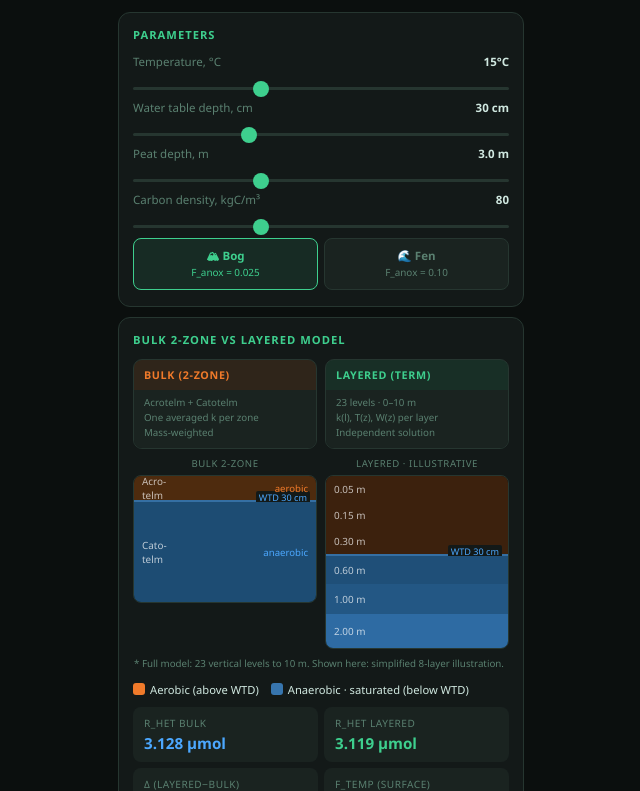
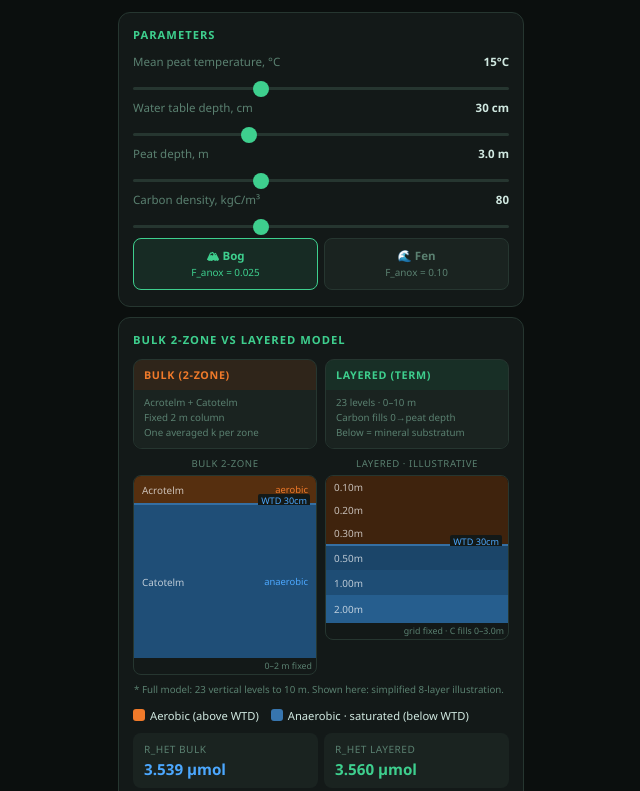
Before and after one commit to artemidaalcohol/ENVIROMIS2026_poster, a plain HTML site: page heterotrophic.html in a window 1280 px wide. Both pictures are taken after a click on the button "Explore model →". Shown: the top 791 px of the page, without its empty margins (319-959 px from the left). Drawn offline with nearby package versions, Linux system fonts and the light colour scheme.

Commit message:
new hetresp

```diff
--- a/heterotrophic.html
+++ b/heterotrophic.html
@@ -116,7 +116,7 @@ input[type=range]::-webkit-slider-thumb{-webkit-appearance:none;width:16px;heigh
 
 <div class="card">
   <div class="ctitle">Parameters</div>
-  <div class="cl">Temperature, °C <span id="lT">15</span></div>
+  <div class="cl">Mean peat temperature, °C <span id="lT">15</span></div>
   <input type="range" min="5" max="35" value="15" id="sT" oninput="update()">
   <div class="cl">Water table depth, cm <span id="lW">30</span></div>
   <input type="range" min="0" max="100" value="30" id="sW" oninput="update()">
@@ -135,11 +135,11 @@ input[type=range]::-webkit-slider-thumb{-webkit-appearance:none;width:16px;heigh
   <div class="cmp">
     <div class="mbox">
       <div class="mhdr bulk">Bulk (2-zone)</div>
-      <div class="mnote">Acrotelm + Catotelm<br>One averaged k per zone<br>Mass-weighted</div>
+      <div class="mnote">Acrotelm + Catotelm<br>Fixed 2 m column<br>One averaged k per zone</div>
     </div>
     <div class="mbox">
       <div class="mhdr lay">Layered (TerM)</div>
-      <div class="mnote">23 levels · 0–10 m<br>k(l), T(z), W(z) per layer<br>Independent solution</div>
+      <div class="mnote">23 levels · 0–10 m<br>Carbon fills 0→peat depth<br>Below = mineral substratum</div>
     </div>
   </div>
 
@@ -215,111 +215,162 @@ const K_BOG=[0.11467,0.08805,0.06264,0.03448,0.01836,0.01018,0.00317,1.85e-5,1.1
 const K_FEN=[0.15810,0.07205,0.03261,0.01237,0.00409,0.00120,1.47e-4,4.09e-5,3.02e-5,2.27e-5,1.70e-5,1.41e-5,1.21e-5,1.05e-5,9.31e-6,8.70e-6,7.40e-6,6.48e-6,5.56e-6,3.02e-6,3.02e-6,3.02e-6,3.02e-6];
 const DEPTHS=[0.05,0.10,0.15,0.20,0.25,0.30,0.40,0.50,0.60,0.80,1.0,1.2,1.5,2.0,2.5,3.0,3.5,4.0,4.5,5.5,6.5,7.5,9.0];
 const DZ    =[0.05,0.05,0.05,0.05,0.05,0.05,0.10,0.10,0.10,0.20,0.2,0.2,0.3,0.5,0.5,0.5,0.5,0.5,0.5,1.0,1.0,1.0,1.5];
-const VIZ   =[0.05,0.15,0.30,0.60,1.0,2.0,4.0,7.0]; // illustrative 8 layers
-const VIZ_H =[26,26,26,28,30,34,38,42];
+// ── Illustrative 8-layer grid (fixed, depth labels scale with pd slider) ──
+// The GRID is fixed at 23 levels in the real model — pd controls how many
+// layers have carbon (from top down). Below pd = mineral substratum.
+const VIZ_N = 8; // illustrative layers shown
 const FANOX ={bog:0.025,fen:0.10};
 let wtype='bog';
 
 const q10=T=>Math.pow(1.44+0.56*Math.tanh(0.075*(46-T)),0.1*(T-15));
 
-function computeLayered(T,wtdCm,pd,cd){
+// Temperature profile: mean T at surface, realistic lapse down the column
+// T_surface is the AVERAGE temperature of the peat layer (not skin T)
+// Profile: warmer near surface, cools below, minimum at mineral contact
+function tempProfile(Tmean, depth, pd){
+  // Simple: T(z) = Tmean + amplitude*(0.5 - z/pd)
+  // so surface is slightly warmer, mineral base is cooler
+  const amp = 4.0; // °C amplitude across peat
+  return Math.max(0, Tmean + amp*(0.5 - depth/Math.max(pd,0.1)));
+}
+
+function computeLayered(Tmean,wtdCm,pd,cd){
   const k=wtype==='bog'?K_BOG:K_FEN, wtd=wtdCm/100, fa=FANOX[wtype];
   return DEPTHS.map((d,i)=>{
-    if(d>pd) return{r:0,raer:0,ranox:0,d,active:false,belowWT:d>wtd};
-    const Tl=Math.max(5,T-d*0.7);
+    // Carbon only in peat layers (0..pd). Below pd = mineral, no carbon.
+    if(d>pd) return{r:0,raer:0,ranox:0,d,active:false,belowWT:d>wtd,isMineral:true};
+    const Tl=Math.max(0, tempProfile(Tmean, d, pd));
+    if(Tl<5) return{r:0,raer:0,ranox:0,d,active:true,belowWT:d>wtd,isMineral:false,cold:true};
     const ft=q10(Tl);
     const belowWT=d>wtd;
-    // below WTD = saturated = anaerobic dominant
     const wsg=belowWT?0.92:0.10;
-    const C=cd*DZ[i];
+    const C=cd*DZ[i]; // Carbon stock in this layer [kgC/m²]
     const raer=k[i]*C*ft*(1-wsg)*2.64;
     const ranox=k[i]*C*ft*wsg*fa*2.64;
-    return{r:raer+ranox,raer,ranox,d,belowWT,active:true,ft};
+    return{r:raer+ranox,raer,ranox,d,belowWT,active:true,isMineral:false,ft,Tl,C};
   });
 }
 
-function computeBulk(T,wtdCm,pd,cd){
+// Bulk 2-zone: FIXED depth 2 m (illustrative comparison)
+// Acrotelm = 0..WTD, Catotelm = WTD..2m
+// Uses depth-averaged k within each zone
+const BULK_DEPTH = 2.0; // m — fixed for illustration
+function computeBulk(Tmean,wtdCm,pd,cd){
   const k=wtype==='bog'?K_BOG:K_FEN, wtd=wtdCm/100, fa=FANOX[wtype];
-  const ft=q10(T);
+  const effPD=Math.min(pd,BULK_DEPTH); // bulk only goes to 2m or peat depth
+  const ftA=q10(tempProfile(Tmean,wtd*0.5,pd));  // avg T in acrotelm
+  const ftC=q10(tempProfile(Tmean,(wtd+effPD)*0.5,pd)); // avg T in catotelm
   let kA=0,dA=0,kC=0,dC=0;
   DEPTHS.forEach((d,i)=>{
-    if(d>pd) return;
+    if(d>effPD) return;
     if(d<=wtd){kA+=k[i]*DZ[i];dA+=DZ[i];}
-    else      {kC+=k[i]*DZ[i];dC+=DZ[i];}
+    else       {kC+=k[i]*DZ[i];dC+=DZ[i];}
   });
   const kAv=dA>0?kA/dA:0, kCv=dC>0?kC/dC:0;
-  const CA=cd*Math.min(wtd,pd), CC=cd*Math.max(0,pd-wtd);
-  const rA=kAv*CA*ft*0.90*2.64;
-  const rC=(kCv*CC*ft*(1-0.92)*2.64)+(kCv*CC*ft*0.92*fa*2.64);
-  return{total:rA+rC,rA,rC};
+  const CA=cd*Math.min(wtd,effPD);
+  const CC=cd*Math.max(0,effPD-wtd);
+  const rA=kAv*CA*ftA*0.90*2.64;
+  const rC=(kCv*CC*ftC*(1-0.92)*2.64)+(kCv*CC*ftC*0.92*fa*2.64);
+  return{total:rA+rC,rA,rC,effPD};
 }
 
-// Build bulk column: 2 zones only
+// ── Bulk column: fixed 2 m, acro/cato zones ──────────────────────────────────
 function makeBulkCol(wtdCm,pd){
   const el=document.getElementById('col-bulk'); el.innerHTML='';
   const wtd=wtdCm/100;
-  const acroH=Math.round(Math.max(24,Math.min(100,(Math.min(wtd,pd)/pd)*160)));
-  const catoH=Math.round(Math.max(24,Math.min(100,(Math.max(0,pd-wtd)/pd)*160)));
+  const TOTAL_H=180; // px total column height = 2m
+  const pxPerM=TOTAL_H/BULK_DEPTH;
+  const acroH=Math.round(Math.min(wtd,BULK_DEPTH)*pxPerM);
+  const catoH=Math.round(Math.max(0,BULK_DEPTH-wtd)*pxPerM);
+  const peatH=Math.round(Math.min(pd,BULK_DEPTH)*pxPerM);
+  const mineralH=TOTAL_H-peatH;
 
-  if(wtd>0&&wtd<pd){
-    // Acrotelm — aerobic, warm/dry colour
+  // Acrotelm (aerobic, orange)
+  if(acroH>0){
     el.innerHTML+=`<div class="s-layer" style="height:${acroH}px;background:#2A1A08">
-      <div class="s-fill" style="background:rgba(240,122,42,0.18)"></div>
-      <span class="s-depth" style="z-index:1">Acro-<br>telm</span>
-      <span class="s-val" style="z-index:1;color:var(--ora);font-size:0.6rem">aerobic</span>
-    </div>
-    <div class="wtd-div"><span class="wtd-tag">WTD ${wtdCm} cm</span></div>`;
-    // Catotelm — anaerobic, saturated blue
-    el.innerHTML+=`<div class="s-layer" style="height:${catoH}px;background:#082030">
-      <div class="s-fill" style="background:rgba(76,168,255,0.32)"></div>
-      <span class="s-depth" style="z-index:1">Cato-<br>telm</span>
-      <span class="s-val" style="z-index:1;color:var(--blu);font-size:0.6rem">anaerobic</span>
+      <div class="s-fill" style="background:rgba(240,122,42,0.22)"></div>
+      <span class="s-depth" style="z-index:1">Acrotelm</span>
+      <span class="s-val" style="z-index:1;color:var(--ora);font-size:0.59rem">aerobic</span>
     </div>`;
-  } else if(wtd<=0){
-    el.innerHTML+=`<div class="wtd-div"><span class="wtd-tag">WTD 0 cm</span></div>
-    <div class="s-layer" style="height:120px;background:#082030">
-      <div class="s-fill" style="background:rgba(76,168,255,0.32)"></div>
-      <span class="s-depth" style="z-index:1">Fully<br>satur.</span>
+  }
+  // WTD line
+  el.innerHTML+=`<div class="wtd-div"><span class="wtd-tag">WTD ${wtdCm}cm</span></div>`;
+  // Catotelm (anaerobic, blue) — only within peat
+  const catoInPeat=Math.round(Math.max(0,Math.min(pd,BULK_DEPTH)-wtd)*pxPerM);
+  if(catoInPeat>0){
+    el.innerHTML+=`<div class="s-layer" style="height:${catoInPeat}px;background:#082030">
+      <div class="s-fill" style="background:rgba(76,168,255,0.34)"></div>
+      <span class="s-depth" style="z-index:1">Catotelm</span>
+      <span class="s-val" style="z-index:1;color:var(--blu);font-size:0.59rem">anaerobic</span>
     </div>`;
-  } else {
-    el.innerHTML+=`<div class="s-layer" style="height:120px;background:#2A1A08">
-      <div class="s-fill" style="background:rgba(240,122,42,0.18)"></div>
-      <span class="s-depth" style="z-index:1">Fully<br>aerobic</span>
-    </div>
-    <div class="wtd-div"><span class="wtd-tag">WTD ${wtdCm} cm (below peat)</span></div>`;
   }
+  // Mineral substratum (if pd < 2m)
+  if(mineralH>4){
+    el.innerHTML+=`<div class="s-layer" style="height:${mineralH}px;background:#1A1410;opacity:0.7">
+      <span class="s-depth" style="z-index:1;color:#8B7355">Mineral</span>
+    </div>`;
+  }
+  // Scale label
+  el.innerHTML+=`<div style="font-size:0.55rem;color:var(--mut);text-align:right;padding:2px 4px">0–2 m fixed</div>`;
 }
 
-// Build layered column: each VIZ layer fills with blue proportional to saturation below WTD
+// ── Layered column: grid fixed, carbon fills from top down to pd ─────────────
+// VIZ shows illustrative 8 layers spanning 0..max(pd,2)m
+// Layers ABOVE pd = carbon-bearing peat; BELOW pd = mineral (no carbon)
 function makeLayerCol(wtdCm,pd){
   const el=document.getElementById('col-lay'); el.innerHTML='';
   const wtd=wtdCm/100;
+  // Show layers covering at least 2m or pd, max 8m
+  const showMax=Math.max(pd+0.5, 2.0);
+  // Generate 8 illustrative layer boundaries
+  const vizDepths=[];
+  const vizH=[];
+  const steps=[0.1,0.2,0.3,0.5,1.0,2.0,4.0,7.0];
+  steps.forEach(d=>{
+    if(d<=showMax+0.1){vizDepths.push(d); vizH.push(22+Math.round(d*3));}
+  });
+  const TOTAL_H=vizH.reduce((a,b)=>a+b,0);
+  const pxPerM=TOTAL_H/showMax;
+
   let wtdInserted=false;
+  let prevD=0;
 
-  VIZ.forEach((d,i)=>{
-    if(d>pd+0.5) return;
-    const belowWT=d>wtd;
-    // insert WTD line before first saturated layer
-    if(!wtdInserted && belowWT){
-      el.innerHTML+=`<div class="wtd-div"><span class="wtd-tag">WTD ${wtdCm} cm</span></div>`;
+  vizDepths.forEach((d,i)=>{
+    // Insert WTD line
+    if(!wtdInserted && d>wtd && wtd>=prevD){
+      const fracAbove=(wtd-prevD)/(d-prevD);
+      const pxAbove=Math.round(vizH[i]*fracAbove);
+      if(pxAbove>3){
+        const belA=false;
+        el.innerHTML+=`<div class="s-layer" style="height:${pxAbove}px;background:#1C1208">
+          <div class="s-fill" style="background:rgba(240,122,42,0.18)"></div>
+          <span class="s-depth" style="z-index:1">${prevD.toFixed(2)}m</span>
+        </div>`;
+      }
+      el.innerHTML+=`<div class="wtd-div"><span class="wtd-tag">WTD ${wtdCm}cm</span></div>`;
       wtdInserted=true;
     }
-    // Saturation: below WTD = filled with water (blue, semi-transparent)
-    // Above WTD = dry/warm (orange tint)
-    const bgBase=belowWT?'#082030':'#1C1208';
-    const fillBg=belowWT?'rgba(76,168,255,0.35)':'rgba(240,122,42,0.15)';
-    // Water fill opacity increases deeper below WTD
-    const fillOp=belowWT?Math.min(0.6,0.3+(d-wtd)*0.15):0.12;
 
-    el.innerHTML+=`<div class="s-layer" style="height:${VIZ_H[i]}px;background:${bgBase}">
-      <div class="s-fill" style="background:${belowWT?`rgba(76,168,255,${fillOp})`:`rgba(240,122,42,0.15)`};opacity:1"></div>
-      <span class="s-depth" style="z-index:1">${d.toFixed(2)} m</span>
+    const belowWT=d>wtd;
+    const isMineral=d>pd;
+    // Water fill opacity increases with depth below WTD
+    const fillOp=belowWT?Math.min(0.65,0.25+(d-wtd)*0.12):0.0;
+    const bgBase=isMineral?'#1A1410':(belowWT?'#082030':'#1C1208');
+    const fill=isMineral?'':`<div class="s-fill" style="background:${belowWT?`rgba(76,168,255,${fillOp})`:'rgba(240,122,42,0.16)'}"></div>`;
+    const depLabel=`${d.toFixed(2)}m`;
+    const mineralMark=isMineral?'<span style="font-size:0.57rem;color:#8B7355;z-index:1;margin-left:auto">mineral</span>':'';
+    el.innerHTML+=`<div class="s-layer" style="height:${vizH[i]}px;background:${bgBase};${isMineral?'opacity:0.65':''}">
+      ${fill}
+      <span class="s-depth" style="z-index:1">${depLabel}</span>
+      ${mineralMark}
     </div>`;
+    prevD=d;
   });
 
   if(!wtdInserted){
-    el.innerHTML+=`<div class="wtd-div"><span class="wtd-tag">WTD ${wtdCm} cm</span></div>`;
+    el.innerHTML+=`<div class="wtd-div"><span class="wtd-tag">WTD ${wtdCm}cm</span></div>`;
   }
+  el.innerHTML+=`<div style="font-size:0.55rem;color:var(--mut);text-align:right;padding:2px 4px">grid fixed · C fills 0–${pd.toFixed(1)}m</div>`;
 }
 
 // Charts
```
